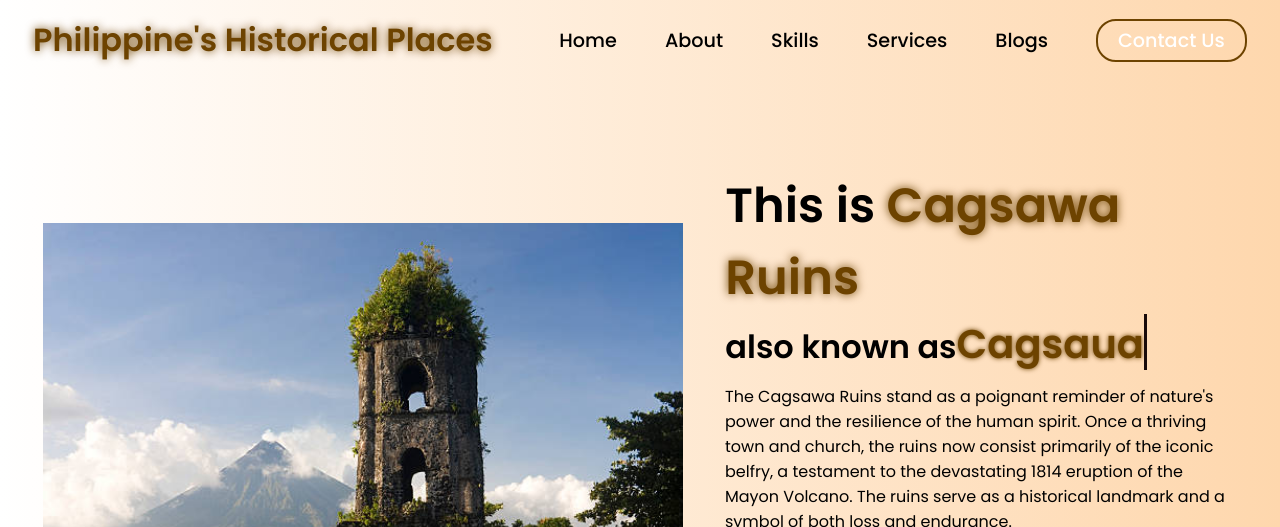
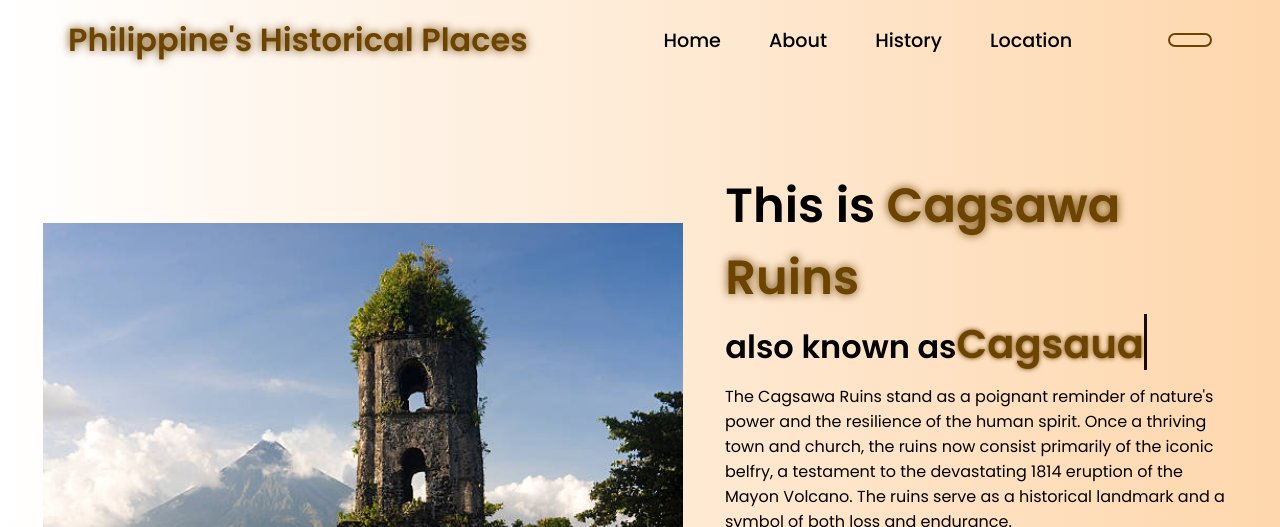
Before and after one commit to fafnir-tech/historicalplaceweb, a plain HTML site: page index.html in a window 1280 px wide. Shown: the top 527 px of the page. Drawn offline with nearby package versions, Linux system fonts and the light colour scheme.

Commit message:
Update index.html

```diff
--- a/index.html
+++ b/index.html
@@ -17,10 +17,10 @@
             <div class="links">
                 <div class="link" data-aos="fade-up" data-aos-duration="1000" data-aos-delay="100"><a href="#">Home</a></div>
                 <div class="link" data-aos="fade-up" data-aos-duration="1000" data-aos-delay="200"><a href="#">About</a></div>
-                <div class="link" data-aos="fade-up" data-aos-duration="1000" data-aos-delay="300"><a href="#">Skills</a></div>
-                <div class="link" data-aos="fade-up" data-aos-duration="1000" data-aos-delay="400"><a href="#">Services</a></div>
-                <div class="link" data-aos="fade-up" data-aos-duration="1000" data-aos-delay="500"><a href="#">Blogs</a></div>
-                <div class="link contact-btn" data-aos="fade-up" data-aos-duration="1000" data-aos-delay="600"><a href="#">Contact Us</a></div>
+                <div class="link" data-aos="fade-up" data-aos-duration="1000" data-aos-delay="300"><a href="#">History</a></div>
+                <div class="link" data-aos="fade-up" data-aos-duration="1000" data-aos-delay="400"><a href="#">Location</a></div>
+                <div class="link" data-aos="fade-up" data-aos-duration="1000" data-aos-delay="500"><a href="#"></a></div>
+                <div class="link contact-btn" data-aos="fade-up" data-aos-duration="1000" data-aos-delay="600"><a href="#"></a></div>
             </div>
             <i class="fa-solid fa-bars hamburg" onclick="hamburg()"></i>
         </div>
```
